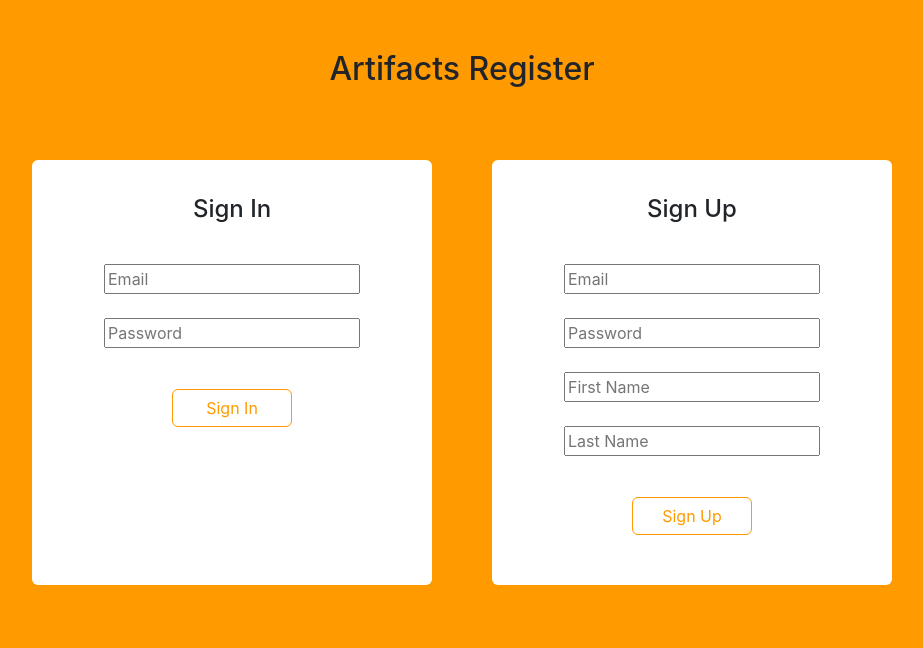
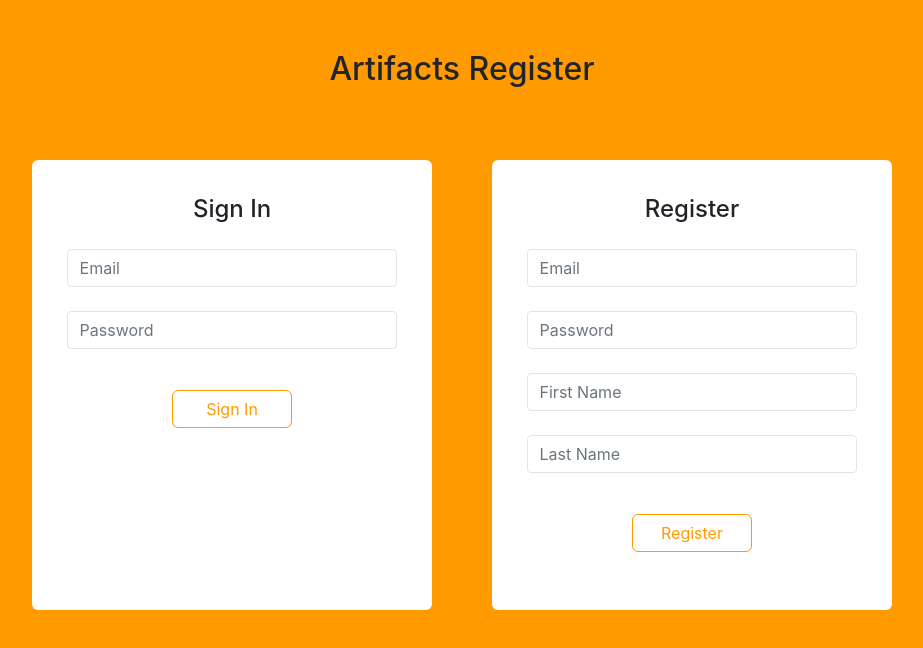
Before and after one commit to Tia-Lowenthal/COMP30022_TeamTaco, a React (Create React App) app in the folder client/: page / in a window 1280 px wide. Shown: the top 648 px of the page, without its empty margins (178-1101 px from the left). Built offline with nearby package versions, Linux system fonts and the light colour scheme.

Commit message:
form-control hover stuff

```diff
--- a/client/src/components/accounts.component.js
+++ b/client/src/components/accounts.component.js
@@ -270,20 +270,20 @@ class Account extends Component {
               }
 
               <div class="subhead"><h4>Sign In</h4></div>
-              <input
+              <input class="form-control"
                 type="email"
                 placeholder="Email"
                 value={signInEmail}
                 onChange={this.onTextboxChangeSignInEmail}
               />
-              <br /><br />
-              <input
+              <br />
+              <input class="form-control"
                 type="password"
                 placeholder="Password"
                 value={signInPassword}
                 onChange={this.onTextboxChangeSignInPassword}
               />
-              <br /><br />
+              <br />
               <div ><button class="signbutton" onClick={this.onSignIn}>Sign In</button></div>
 
             </div>
@@ -295,24 +295,24 @@ class Account extends Component {
                   <p>{signUpError}</p>
                 ) : (null)
               }
-              <div class="subhead"><h4>Sign Up</h4></div>
-              <input
-                type="email" placeholder="Email" value={signUpEmail} onChange={this.onTextboxChangeSignUpEmail}/><br /><br />
-              <input
-                type="password" placeholder="Password" value={signUpPassword} onChange={this.onTextboxChangeSignUpPassword}/><br /><br />
-              <input
+              <div class="subhead"><h4>Register</h4></div>
+              <input class="form-control"
+                type="email" placeholder="Email" value={signUpEmail} onChange={this.onTextboxChangeSignUpEmail}/><br />
+              <input class="form-control"
+                type="password" placeholder="Password" value={signUpPassword} onChange={this.onTextboxChangeSignUpPassword}/><br />
+              <input class="form-control"
                 type="firstname"
                 placeholder="First Name"
                 value={signUpFirstname}
                 onChange={this.onTextboxChangeSignUpFirstname}
-              /><br /><br />
-              <input
+              /><br />
+              <input class="form-control"
                 type="lastname"
                 placeholder="Last Name"
                 value={signUpLastname}
                 onChange={this.onTextboxChangeSignUpLastname}
-              /><br /><br />
-              <div ><button class="signbutton" onClick={this.onSignUp}>Sign Up</button></div>
+              /><br />
+              <div ><button class="signbutton" onClick={this.onSignUp}>Register</button></div>
 
             </div>
 
--- a/client/src/loginpage.css
+++ b/client/src/loginpage.css
@@ -15,7 +15,7 @@
 }
 
 .subhead {
-    margin-bottom: 40px
+    margin-bottom: 25px
 }
 
 .signbutton {
@@ -47,7 +47,7 @@
     padding: 3%;
     margin-right: 30px;
     width: 400px;
-    height: 425px;
+    height: 450px;
     border-radius: 6px;
 }
 
@@ -58,7 +58,7 @@
     padding: 3%;
     margin-left: 30px;
     width: 400px;
-    height: 425px;
+    height: 450px;
     border-radius: 6px;
 
 
@@ -70,3 +70,10 @@
     text-align: center;
     padding: 5%;
 }
+
+
+.form-control:focus{
+    border-color: #cccccc;
+    -webkit-box-shadow: none;
+    box-shadow: none;
+}
```
